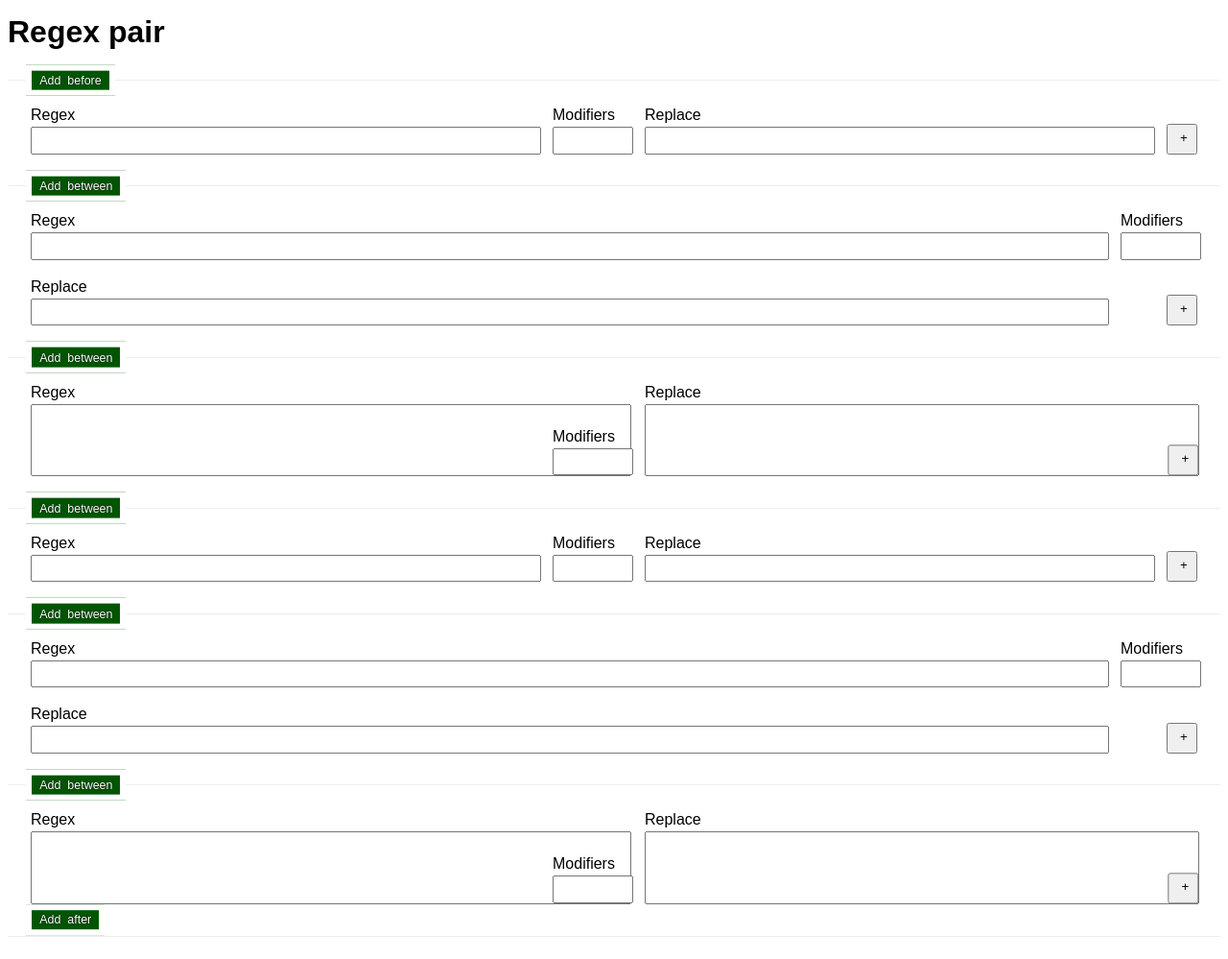
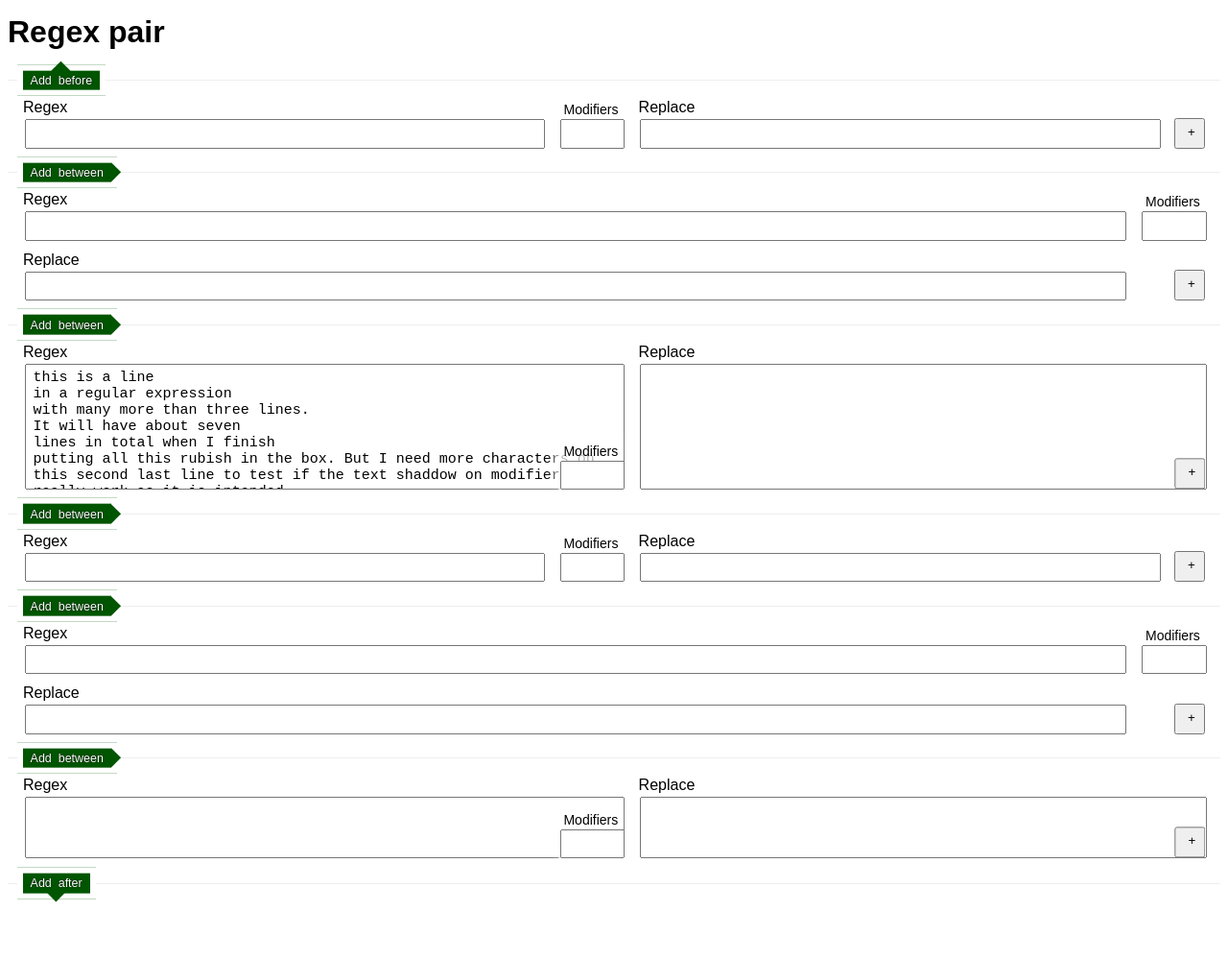
Before and after one commit to evanwills/regex_test_react, a PHP site: page /regex-pair.component.html in a window 1280 px wide. Shown: the whole page at 96% size. After the commit the page ends 940 px from the top, so only its background shows below. Run offline with PHP 8.4, Linux system fonts and the light colour scheme; some libraries are stand-ins or nearby versions.

Commit message:
tweaking CSS

```diff
--- a/tmp/regex-pair.component.html
+++ b/tmp/regex-pair.component.html
@@ -6,6 +6,7 @@
 		<link rel="stylesheet" href="regex-pair.css" />
 	</head>
 	<body>
+	<!-- <body class="chrome"> -->
 
 			<h1>Regex pair</h1>
 <!--
@@ -45,7 +46,7 @@ expanded layout
 					<span class="regex-pair__error" id="regex-pair__error"></span>
 				</div>
 				<div class="regex-pair__modifiers">
-					<label for="regex-pair--1__modifiers">Modifiers</label>
+					<label for="regex-pair--1__modifiers" class="regex-pair__modifiers__label">Modifiers</label>
 					<input type="text" class="regex-pair__input regex-pair__input--modifiers" name="regex-pair--1__modifiers" id="regex-pair--1__modifiers" value="" />
 				</div>
 				<div class="regex-pair__replace">
@@ -85,7 +86,7 @@ expanded layout
 					<input type="text" class="regex-pair__input regex-pair__input--find" name="regex-pair--2__find" id="regex-pair--2__find" value="" />
 				</div>
 				<div class="regex-pair__modifiers">
-					<label for="regex-pair--2__modifiers">Modifiers</label>
+					<label for="regex-pair--2__modifiers" class="regex-pair__modifiers__label">Modifiers</label>
 					<input type="text" class="regex-pair__input regex-pair__input--modifiers" name="regex-pair--2__modifiers" id="regex-pair--2__modifiers" value="" />
 				</div>
 				<div class="regex-pair__replace">
@@ -122,10 +123,16 @@ expanded layout
 			<main class="regex-pair__main">
 				<div class="regex-pair__find">
 					<label for="regex-pair--3__find">Regex</label>
-					<textarea class="regex-pair__input regex-pair__input--find" name="regex-pair--3__find" id="regex-pair--3__find"></textarea>
+					<textarea class="regex-pair__input regex-pair__input--find" name="regex-pair--3__find" id="regex-pair--3__find">this is a line
+in a regular expression
+with many more than three lines.
+It will have about seven
+lines in total when I finish
+putting all this rubish in the box. But I need more characters on this second last line to test if the text shaddow on modifiers
+really work as it is intended</textarea>
 				</div>
 				<div class="regex-pair__modifiers">
-					<label for="regex-pair--3__modifiers">Modifiers</label>
+					<label for="regex-pair--3__modifiers" class="regex-pair__modifiers__label">Modifiers</label>
 					<input type="text" class="regex-pair__input regex-pair__input--modifiers" name="regex-pair--3__modifiers" id="regex-pair--3__modifiers" value="" />
 				</div>
 				<div class="regex-pair__replace">
@@ -166,7 +173,7 @@ expanded layout
 					<span class="regex-pair__error" id="regex-pair__error"></span>
 				</div>
 				<div class="regex-pair__modifiers">
-					<label for="regex-pair--4__modifiers">Modifiers</label>
+					<label for="regex-pair--4__modifiers" class="regex-pair__modifiers__label">Modifiers</label>
 					<input type="text" class="regex-pair__input regex-pair__input--modifiers" name="regex-pair--4__modifiers" id="regex-pair--4__modifiers" value="" />
 				</div>
 				<div class="regex-pair__replace">
@@ -206,7 +213,7 @@ expanded layout
 					<input type="text" class="regex-pair__input regex-pair__input--find" name="regex-pair--5__find" id="regex-pair--5__find" value="" />
 				</div>
 				<div class="regex-pair__modifiers">
-					<label for="regex-pair--5__modifiers">Modifiers</label>
+					<label for="regex-pair--5__modifiers" class="regex-pair__modifiers__label">Modifiers</label>
 					<input type="text" class="regex-pair__input regex-pair__input--modifiers" name="regex-pair--5__modifiers" id="regex-pair--5__modifiers" value="" />
 				</div>
 				<div class="regex-pair__replace">
@@ -246,7 +253,7 @@ expanded layout
 					<textarea class="regex-pair__input regex-pair__input--find" name="regex-pair--6__find" id="regex-pair--6__find"></textarea>
 				</div>
 				<div class="regex-pair__modifiers">
-					<label for="regex-pair--6__modifiers">Modifiers</label>
+					<label for="regex-pair--6__modifiers" class="regex-pair__modifiers__label">Modifiers</label>
 					<input type="text" class="regex-pair__input regex-pair__input--modifiers" name="regex-pair--6__modifiers" id="regex-pair--6__modifiers" value="" />
 				</div>
 				<div class="regex-pair__replace">
--- a/tmp/regex-pair.css
+++ b/tmp/regex-pair.css
@@ -7,7 +7,7 @@ body {
 .regex-pair {
   border-top: 0.1rem solid #eee;
   margin: -1rem 0 -1.1rem 0;
-  padding: 1rem 2rem 1.6rem 1rem;
+  padding: 1rem 1rem 1.6rem 1rem;
   position: relative;
 }
 .regex-pair:last-of-type {
@@ -16,27 +16,32 @@ body {
 .regex-pair__main {
   align-items: end;
   display: grid;
-  grid-template-columns: 1fr 5rem 1fr 2rem;
+  grid-template-columns: 1fr 4.2rem 1fr 2rem;
   grid-column-gap: 1rem;
+  grid-row-gap: 0.5rem;
   box-sizing: content-box;
 }
 .regex-pair--long-line .regex-pair__main {
-  grid-template-columns: 1fr 5rem;
+  grid-template-columns: 1fr 4.2rem;
 }
 .regex-pair--multi-line .regex-pair__main {
   grid-template-rows: auto 2rem;
 }
-.regex-pair__main div {
-  padding: .5rem;
-}
+
 .regex-pair__main label {
   /* height: 1px;
   width: 1px;
   overflow: hidden;
-  margin: -1px;
-  display: block; */
+  margin: -1px; */
   display: block;
 }
+.regex-pair__modifiers__label {
+  text-align: center;
+  font-size: 0.875rem;
+  line-height: 1.25rem;
+  text-shadow: 0 0 0.4rem #fff;
+}
+
 .regex-pair__extra {
   background-color: #def;
   bottom: 0;
@@ -44,11 +49,11 @@ body {
   grid-template-columns: 3fr 1fr;
   grid-column-gap: 1rem;
   grid-row-gap: .5rem; */
-  left: 1em;
+  left: 0;
   opacity: 0;
   padding: 0.75rem 9rem 0.75rem 2rem;
   position: absolute;
-  right: 0.9rem;
+  right: 0;
   top: 0;
   transform: scaleY(0);
   transform-origin: bottom;
@@ -81,9 +86,18 @@ body {
   width: 100%;
   padding: 0.3rem 0.5rem;
   display: block;
+  box-sizing: border-box;
+  font-family: 'Courier New', Courier, monospace;
+  font-size: 0.9375rem;
+  position: relative;
+  right: -0.1rem;
 }
-textarea.regex-pair__input {
+.regex-pair__input--modifiers {
+  text-align: right;
+}
+.regex-pair textarea {
   min-height: 4rem;
+  overflow-y: hidden;
 }
 
 .regex-pair__find {
@@ -143,13 +157,20 @@ textarea.regex-pair__input {
   grid-row-end: 3;
 }
 .regex-pair--multi-line .regex-pair__modifiers {
-  bottom: 0.07rem;
+  background-color: rgba(255,255,255,0.7);
+  bottom: 0.01rem;
+  box-shadow: -0.3rem -0.3rem 0.5rem rgba(255, 255, 255, 0.7);
+  grid-column-end: 3;
   grid-column-start: 2;
-  grid-column-end: 3;
+  grid-row-end: 3;
   grid-row-start: 2;
-  grid-row-end: 3;
   position: relative;
+  right: 0.01rem;
 }
+.regex-pair--multi-line .regex-pair__modifiers--blured {
+  opacity: 0.25;
+}
+
 .regex-pair--multi-line .regex-pair__replace {
   grid-column-start: 3;
   grid-column-end: 5;
@@ -157,20 +178,20 @@ textarea.regex-pair__input {
   grid-row-end: 3;
 }
 .regex-pair--multi-line .regex-pair__extra-action--open {
-  bottom: 0;
+  bottom: -0.5rem;
   display: block;
   grid-column-start: 4;
   grid-column-end: 5;
   grid-row-start: 2;
   grid-row-end: 3;
-  left: 0.07rem;
+  left: -0.5rem;
   transform: translate(0.52rem, -0.54rem);
 }
 
 .regex-pair__extra-action {
-  bottom: 0.5rem;
+  bottom: 0;
   height: 2rem;
-  left: 0.5rem;
+  left: 0;
   position: relative;
   text-indent: -1000rem;
   width: 2rem;
@@ -203,8 +224,8 @@ textarea.regex-pair__input {
 .regex-pair__extra-action--close {
   left: auto;
   position: absolute;
-  right: 0.6rem;
-  bottom: 2.1rem;
+  right: 1.05rem;
+  bottom: 1.6rem;
 }
 .regex-pair__extra__actions {
   position: absolute;
@@ -242,15 +263,34 @@ textarea.regex-pair__input {
   background-color: #050;
   border: 0.4rem solid #fff;
   color: #fff;
-  left: 1.2rem;
+  left: 0.6rem;
   padding: 0.2rem 0.5rem;
   position: relative;
   text-shadow: 0 0 0.1rem #000;
   transform: translateY(2%);
   z-index: 10;
 }
-.regex-pair__add:last-of-type {
-  transform: translateY(-52%);
+.regex-pair__add::before {
+  background-color: #050;
+  content: '';
+  height: 0.9rem;
+  position: absolute;
+  right: -0.5rem;
+  top: 50%;
+  transform: translateY(-50%) rotate(45deg);
+  width: 0.9rem;
+  z-index: -1;
+}
+.regex-pair__add:last-of-type::before {
+  bottom: -0.45rem;
+  right: 50%;
+  top: auto;
+  transform: translateX(50%) rotate(45deg);
+}
+.regex-pair__add:first-of-type::before {
+  right: 50%;
+  top: -0.45rem;
+  transform: translateX(50%) rotate(45deg);
 }
 
 .regex-pair__delete {
@@ -261,6 +301,10 @@ textarea.regex-pair__input {
 
 }
 
+.chrome .regex-pair--multi-line .regex-pair__modifiers {
+  bottom: 0.08rem;
+  right: 0;
+}
 
 /* ====================================== */
 
--- a/tmp/regex-pair.js
+++ b/tmp/regex-pair.js
@@ -1,3 +1,42 @@
+function autoResize () {
+  var main = $(this).parent().parent()
+  var lines = 3
+  var maxHeight = 15
+  var regex = new RegExp('(?:\r\n|\n\r|\r|\n)', 'g')
+
+  $(main).find('textarea').each(function () {
+    var tmp = $(this).val().match(regex)
+    var thisLines = 0
+    var css
+
+    if (tmp !== null) {
+      thisLines = (tmp.length + 1)
+    }
+    if (thisLines > lines) {
+      lines = thisLines
+    }
+
+    css = {
+      'min-height': (lines * 1.175) + 'rem',
+      'overflow-y': 'auto'
+    }
+
+    if (lines >= maxHeight) {
+      css = {
+        'min-height': (maxHeight * 1.175) + 'rem',
+        'overflow-y': 'scroll'
+      }
+    }
+
+    if (lines > 3) {
+      $(main).find('textarea').css(css)
+    } else {
+      $(main).find('textarea').removeAttr('style')
+    }
+    console.log(lines)
+  })
+}
+
 $(document).ready(function () {
   'use strict'
   var extraOpen = {}
@@ -26,4 +65,18 @@ $(document).ready(function () {
     }
   })
   $('.regex-pair__extra-action--open').trigger('click')
+  $('.regex-pair--multi-line .regex-pair__input--find').on('focus', function (e) {
+    console.log('focused')
+    $(this).parent().parent().find('.regex-pair__modifiers').addClass('regex-pair__modifiers--blured')
+  })
+
+  $('.regex-pair--multi-line .regex-pair__input--find').on('blur', function (e) {
+    console.log('blurred')
+    $(this).parent().parent().find('.regex-pair__modifiers').removeClass('regex-pair__modifiers--blured')
+  })
+
+  // $('.regex-pair--multi-line').autoResize()
+
+  $('.regex-pair--multi-line textarea').on('keyup', autoResize)
+  $('.regex-pair--multi-line textarea').trigger('keyup')
 })
```
Also changed, not shown: src/regex-engines/local-regex-engine.class.ts (+37 -16 lines), src/regex-engines/regex-engine.interfaces.ts (+46 -37 lines), README_API.md.
